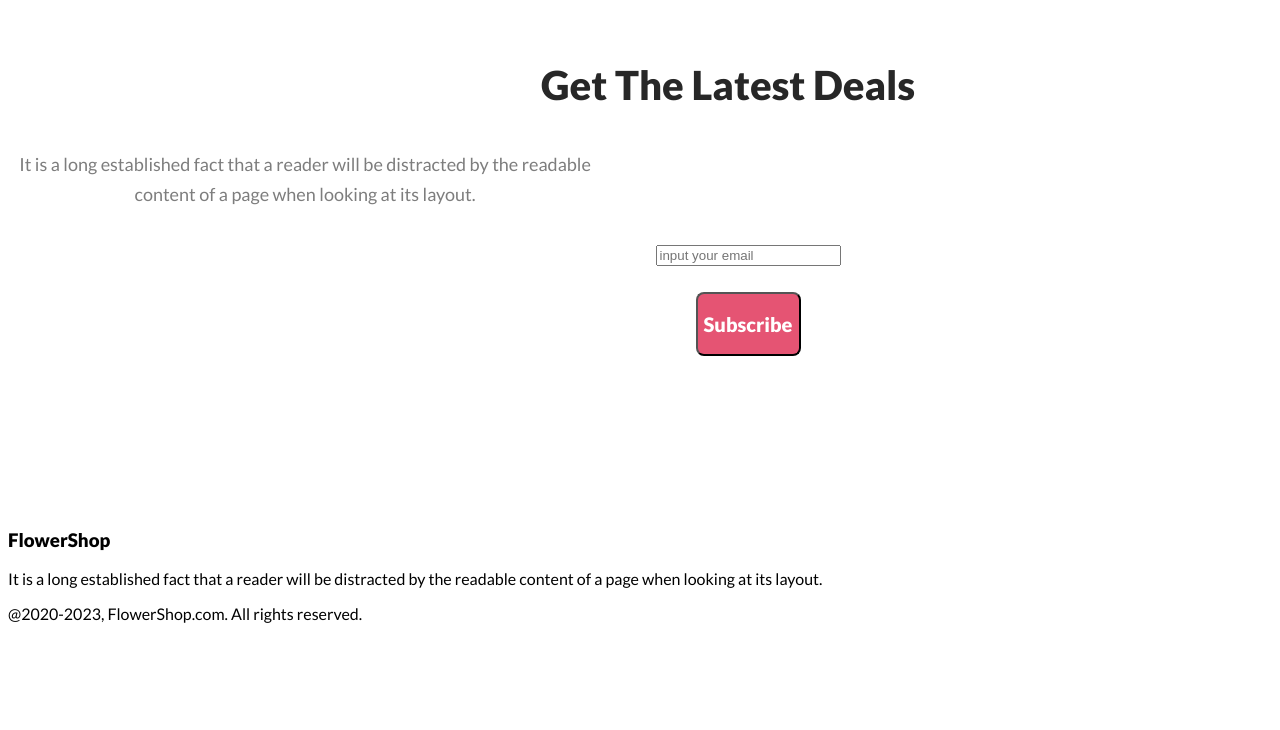
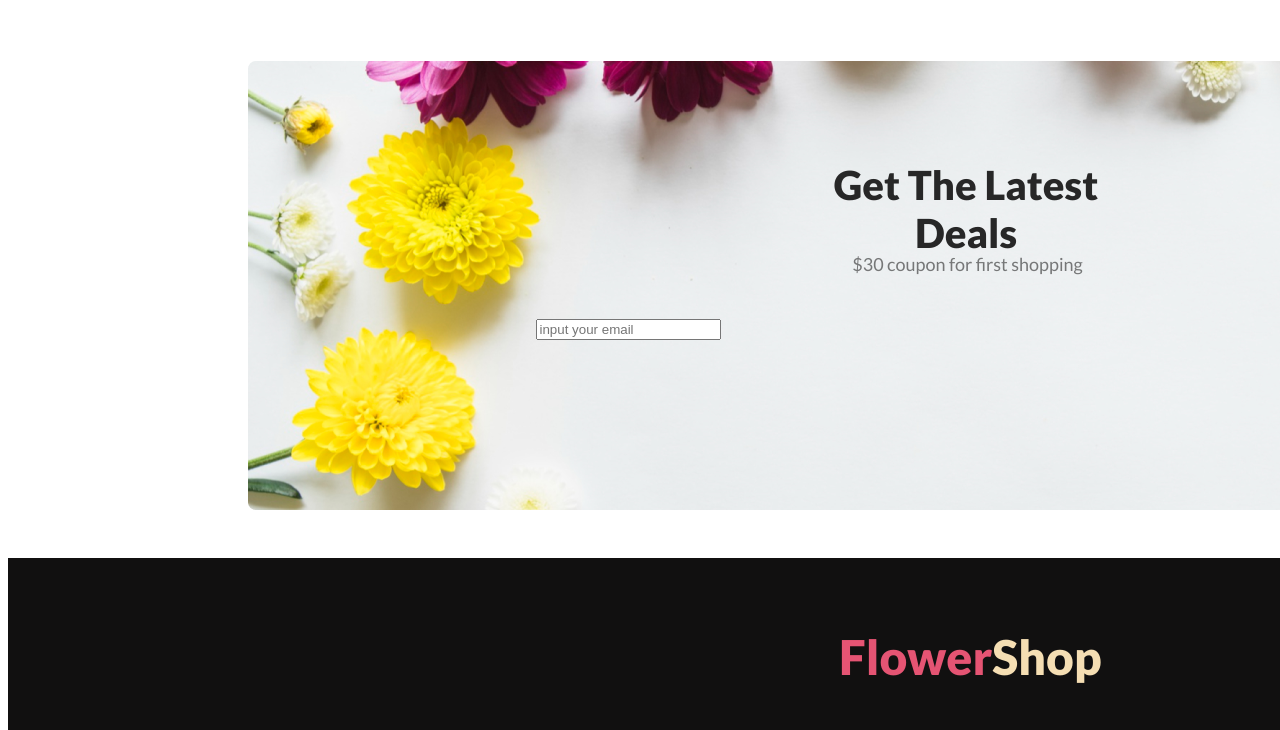
Before and after one commit to almujahidc1b13/flower-shop-website, a plain HTML site: page index.html in a window 1280 px wide. Shown: the part 3943-4673 px from the top of the page. Before the commit the page ends 4582 px from the top, so only its background shows below. Drawn offline with Linux system fonts and the light colour scheme.

Commit message:
complete a website

```diff
--- a/flower.css
+++ b/flower.css
@@ -300,5 +300,70 @@ ul{
 .latest-deals{
     height: 449px;
     width: 1440px;
-    background-image: url();
+    background-image: url(../flower-shop-website/Flower\ Asset/rectangle9.png);
+    background-repeat: no-repeat;
+    margin-left: 240px;
+    margin-right: 239px;
+
+
+
+
 }
+/* .latest-deals-details{
+    text-align: center;
+} */
+
+#latest{
+    height: 30px;
+    width: 231px;
+    padding-right: 605px;
+    padding-left: 604px;
+}
+#latest-deals-header{
+    height: 48px;
+    width: 370px;
+    padding: 100px 533px 0px 533px;
+}
+
+.input{
+    display: flex;
+
+    align-items: center;
+    justify-content: space-around;
+}
+
+
+/* footer section stles */
+
+.footer-container{
+    height: 449px;
+    width: 1922px;
+    background-color:  #111010;
+    text-align: center;
+
+}
+.footer-header{
+    color: #E55473;
+    font-family: Lato;
+    font-size: 48px;
+    font-weight: 800;
+    padding: 70px 832px 0px 831px;
+}
+span{
+    color: wheat;
+}
+.footer-description{
+    text-align: center;
+    color: rgba(255, 255, 255, 0.90);
+    width: 625px;
+    height: 60px;
+    padding: 0px 648px 32px 649px;
+}
+.copyright{
+    height: 19px;
+    width: 355px;
+    color: rgba(255, 255, 255, 0.40);
+    font-size: 16px;
+    font-weight: 400;
+    padding: 0px 783px 128px 784px;
+}
--- a/index.html
+++ b/index.html
@@ -112,12 +112,15 @@
 
                 <div class="latest-deals-details">
 
-                    <h3 class="section-header">Get The Latest Deals</h3>
-                    <p class="section-description">It is a long established fact that a reader will be distracted by the readable content of a page when looking at its layout.</p>
+                    <h3 class="section-header" id="latest-deals-header">Get The Latest Deals</h3>
+                    <p class="section-description" id="latest">$30 coupon for first shopping</p>
                 </div>
                 <div class="input">
-                    <ul><input type="email" placeholder="input your email"></ul>
-                    <ul><button class="btn-primary">Subscribe</button></ul>
+
+                    <form id="email"><input type="textarea" placeholder="input your email">
+                    </form>
+                    <form action=""><button class="btn-primary" id="Subscribe">Subscribe</button>
+                    </form>
                 </div>
 
 
@@ -133,7 +136,7 @@
     <footer>
         <section class="footer-container">
             <div class="footer-details">
-                <h3 class="footer-header">FlowerShop</h3>
+                <h3 class="footer-header">Flower<span>Shop</span></h3>
                 <p class="footer-description">It is a long established fact that a reader will be distracted by the readable content of a page when looking at its layout.</p>
                 <p class="copyright">@2020-2023, FlowerShop.com. All rights reserved. </p>
 
```
Also changed, not shown: Flower Asset/rectangle9.png (renamed from Flower Asset/Rectangle 9.png).
